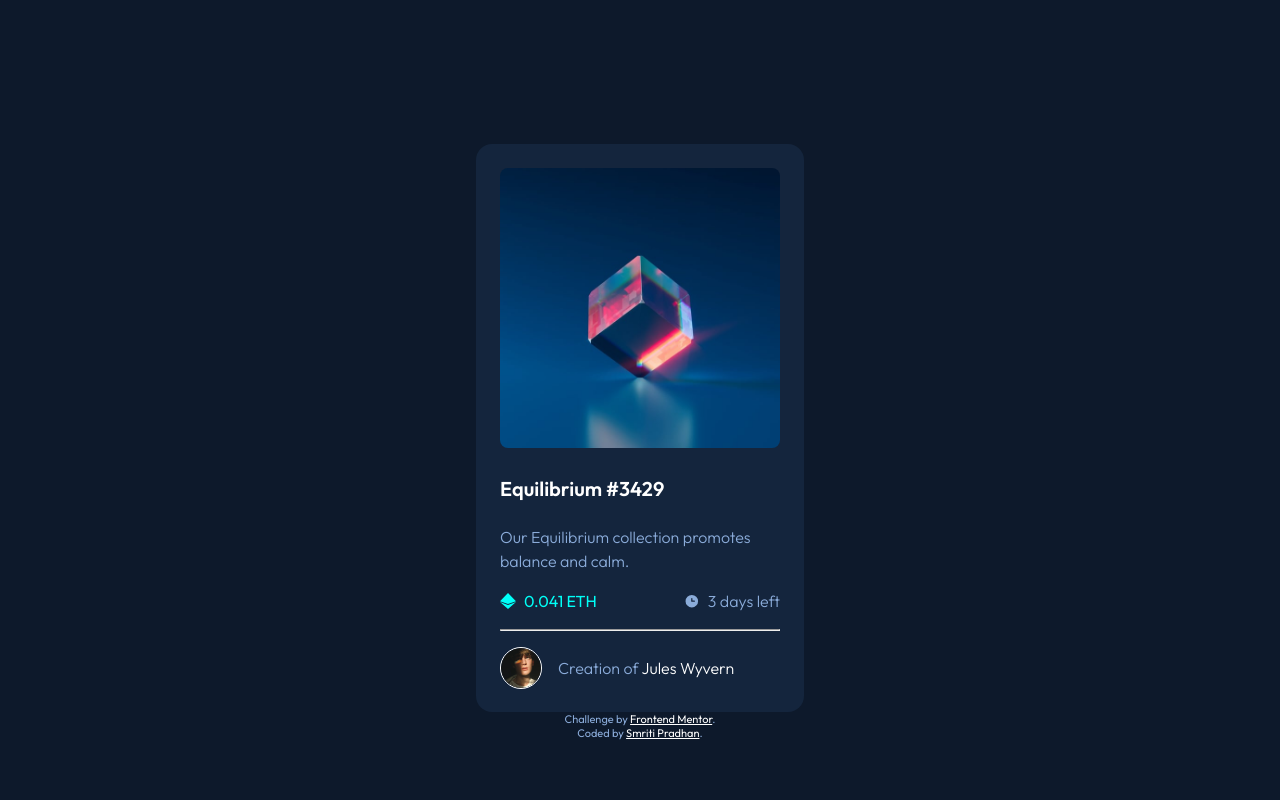
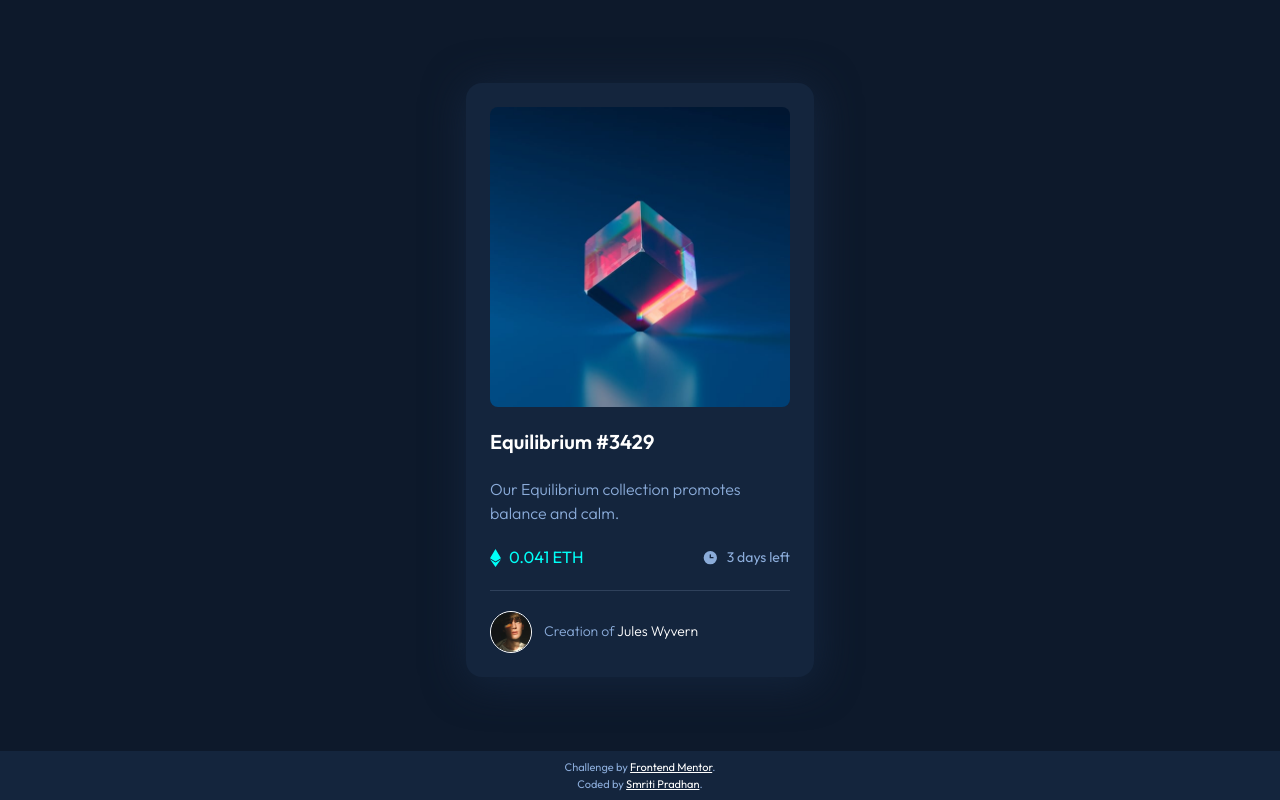
Before and after one commit to Smritipradhan01/nft-preview-card-component-main, a plain HTML site: page index.html in a window 1280 px wide. Drawn offline with Linux system fonts and the light colour scheme.

Commit message:
updated style.css

```diff
--- a/index.html
+++ b/index.html
@@ -15,26 +15,30 @@
 
 <body>
   <main>
-    <div class="nft-card">
-      <div class="image-container">
-        <img src="images/image-equilibrium.jpg" alt="" class="nft-image">
+    <h1 class="sr-only">NFT Preview Card Component- A Frontend Mentor Challenge</h1>
+    <div class="card_container">
+      <div class="card_img-container">
+        <img src="images/image-equilibrium.jpg" class="card_img" alt="Equilibrium card image">
+        <div class="card_img-overlay-container">
+          <img src="images/icon-view.svg" class="card_img-overlay" alt="Card Overlay">
+        </div>
       </div>
-      <h2>Equilibrium #3429</h2>
-      <p>Our Equilibrium collection promotes balance and calm.</p>
-      <div class="data-container">
-        <div class="ethereum-container">
+      <h2 class="card_heading">Equilibrium #3429</h2>
+      <p class="card_text">Our Equilibrium collection promotes balance and calm.</p>
+      <div class="card_data-container">
+        <div class="card_value-container">
           <img src="images/icon-ethereum.svg" alt="">
-          <p>0.041 ETH</p>
+          <h3>0.041 ETH</h3>
         </div>
-        <div class="time-frame">
+        <div class="time_frame">
           <img src="images/icon-clock.svg" alt="">
           <p>3 days left</p>
         </div>
 
       </div>
-      <hr>
-      <div class="creator-profile">
-        <img src="images/image-avatar.png" alt="" class="avatar">
+      <hr class="card_divider">
+      <div class="card_attribution">
+        <img src="images/image-avatar.png" class="card_attribution-img" alt="Designer image Jules Wyvern">
         <p>Creation of <span>Jules Wyvern</span></p>
       </div>
     </div>
--- a/style.scss
+++ b/style.scss
@@ -1,114 +1,169 @@
 :root {
     --soft-blue: hsl(215, 51%, 70%);
     --cyan: hsl(178, 100%, 50%);
+    --cyan-overlay: hsl(178, 100%, 50%, 0.5);
     --main-bg: hsl(217, 54%, 11%);
     --card-bg: hsl(216, 50%, 16%);
     --line: hsl(215, 32%, 27%);
     --white: hsl(0, 0%, 100%);
-    --font-family: outfit, sans sherif;
+    --font-family: 'outfit', sans-sherif;
 }
 
 body {
-    min-width: 375px;
+    min-height: 100vh;
     margin: 0;
     padding: 0;
     font-family: var(--font-family);
-    letter-spacing: .02;
+    line-height: 1.5;
     background: var(--main-bg);
 }
 
+.sr-only {
+    clip: rect(1px, 1px, 1px, 1px);
+    clip-path: inset(50%);
+    height: 1px;
+    width: 1px;
+    margin: -1px;
+    overflow: hidden;
+    padding: 0;
+    position: absolute;
+}
+
+h1,
 h2,
+h3,
 p {
     margin: 0;
+    padding: 0;
 }
 
-.nft-card {
+main {
+    min-height: 95vh;
+    display: flex;
+    flex-direction: column;
+    justify-content: center;
+    align-items: center;
+    margin-bottom: 20px;
+}
+
+.card_container {
+    width: 100%;
+    max-width: 300px;
     background: var(--card-bg);
     padding: 1.5rem;
     border-radius: 1rem;
-    width: 280px;
-    height: 520px;
-    margin: auto;
-    margin-top: 9rem;
+    box-shadow: 1px 5px 40px 2px var(--card-bg);
 }
 
-.nft-image {
-    width: 100%;
-    height: 100%;
-    border-radius: 0.5rem;
+.card_img-container {
+    border-radius: .5rem;
+    overflow: hidden;
+    position: relative;
 }
 
-.image-container:hover {
-    cursor: pointer;
-    background: var(--cyan);
-    background-image: url(images/icon-view.svg);
-    background-repeat: no-repeat;
+.card_img-overlay-container {
+    position: absolute;
+    top: 0;
+    bottom: 0;
+    right: 0;
+    left: 0;
+    display: flex;
+    justify-content: center;
     align-items: center;
-    width: 100%;
+    opacity: 0;
+    transition: opacity ease-in 0.3s;
+    background: var(--cyan-overlay);
 }
 
-h2 {
-    color: var(--white);
-    font-weight: 600;
-    font-size: 20px;
-    margin: 1.5rem 0;
+.card_img-overlay-container:hover {
+    opacity: 1;
+    cursor: pointer;
 }
 
-p {
+img {
+    max-width: 100%;
+    display: block;
+}
+
+.card_heading {
+    color: var(--white);
+    font-size: 1.25rem;
+    margin: 1.25rem 0;
+}
+
+.card_text {
     color: var(--soft-blue);
     font-weight: 300;
     font-size: 16px;
-    line-height: 1.5rem;
 }
 
-.data-container {
+.card_data-container {
     display: flex;
     place-content: space-between;
     align-items: center;
-    margin-top: 1rem;
+    margin-top: 1.25rem;
+    font-size: .875rem;
 
     img {
-        width: 16px;
-        height: 16px;
         margin-right: .5rem;
     }
 }
 
-.ethereum-container {
+.card_value-container {
     display: flex;
     align-items: center;
 
-    p {
+    h3 {
         font-weight: 400;
         color: var(--cyan);
     }
 }
 
-.time-frame {
+.time_frame {
     display: flex;
     align-items: center;
+    color: var(--soft-blue);
 }
 
-hr {
-    margin: 1rem 0;
+.card_divider {
+    border: none;
     background: var(--line);
+    margin: 1.25rem 0;
+    height: 1px;
 }
 
-.creator-profile {
+.card_attribution {
     display: flex;
     align-items: center;
+    color: var(--soft-blue);
+    font-weight: 300;
+    font-size: .875rem;
 
-    .avatar {
-        width: 2.5rem;
-        height: 2.5rem;
-        border: .1rem solid white;
-        border-radius: 5rem;
-        margin-right: 1rem;
+    .card_attribution-img {
+        width: 40px;
+        border: 1px solid var(--white);
+        border-radius: 50%;
+        margin-right: .75rem;
     }
 
     span {
         color: var(--white);
     }
+}
+
+.card_heading:hover,
+.card_attribution span:hover {
+    color: var(--cyan);
+    cursor: pointer;
+}
+
+footer {
+    position: fixed;
+    bottom: 0;
+    width: 100%;
+    background: var(--card-bg);
+    padding-top: .5rem;
+    padding-bottom: .5rem;
 }
 
 .attribution {
```
Also changed, not shown: style.css, 1 other file.
